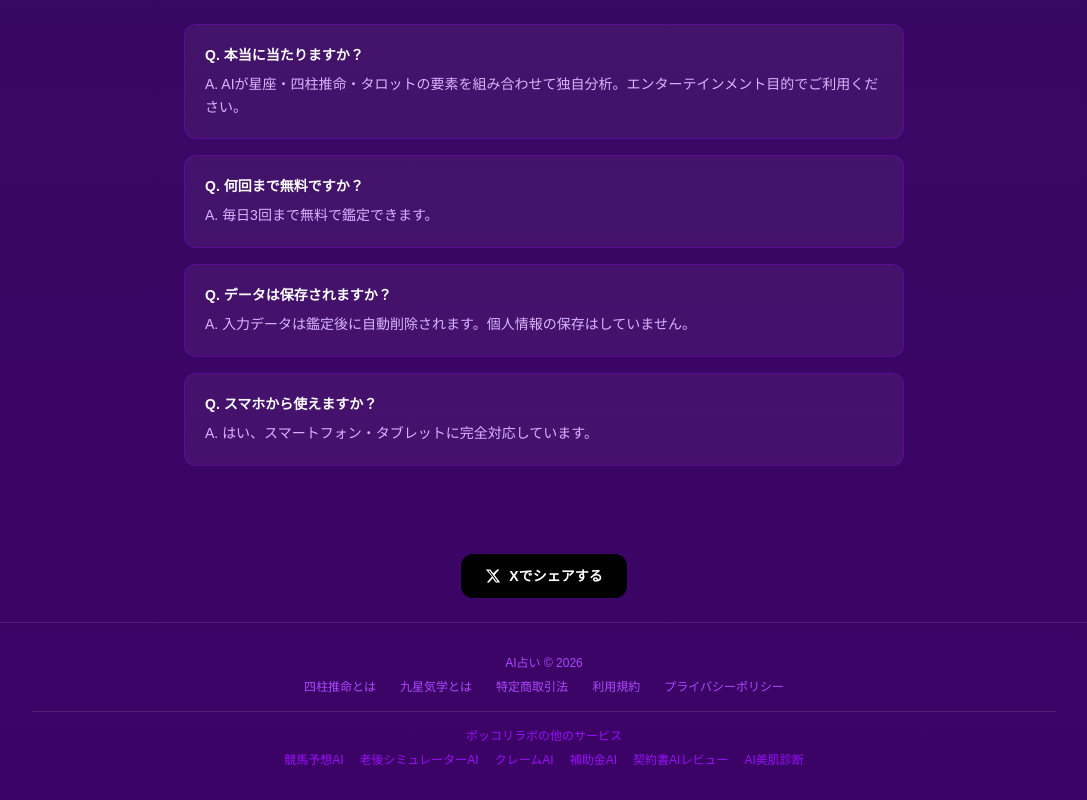
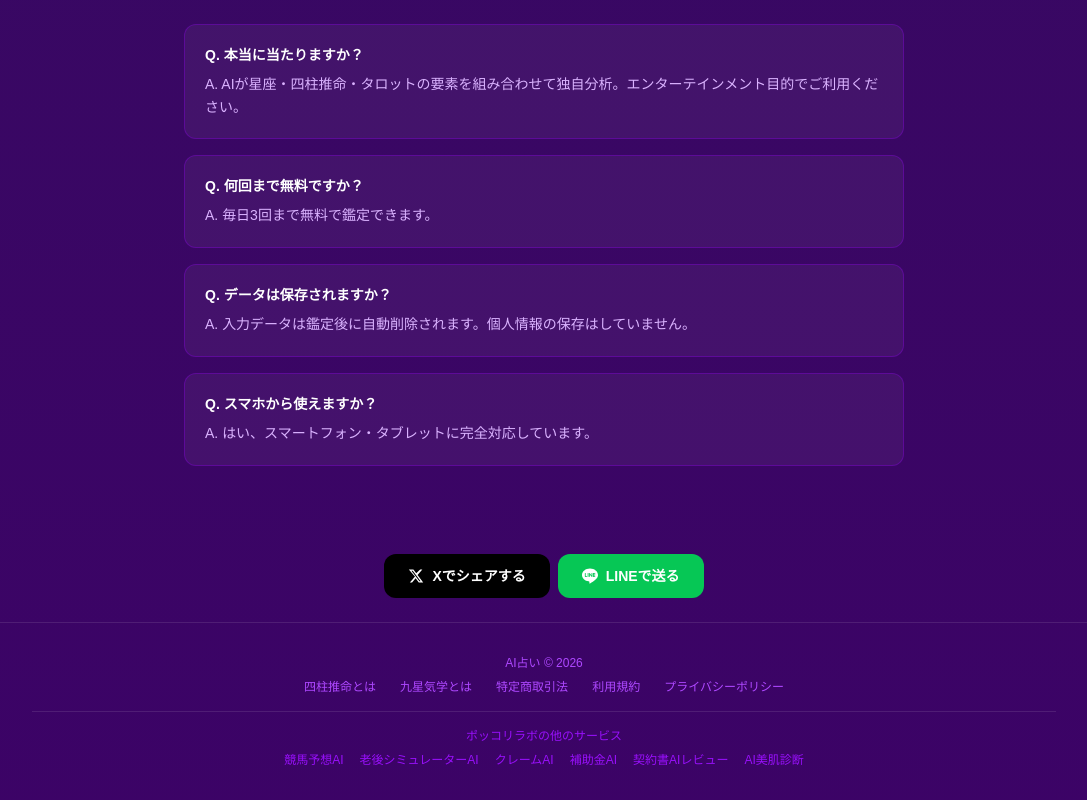
Before and after one commit to pokkori/uranai-ai, a Next.js app: page / in a window 1280 px wide. Shown: the part 6152-6952 px from the top of the page, without its empty margins (96-1183 px from the left). Built offline with nearby package versions, Linux system fonts and the light colour scheme.

Commit message:
feat: LINEシェアボタン追加

```diff
--- a/app/page.tsx
+++ b/app/page.tsx
@@ -345,8 +345,9 @@ export default function LandingPage() {
         </div>
       </section>
 
-      {/* X Share */}
+      {/* SNS Share */}
       <section className="py-6 px-6 text-center">
+        <div className="inline-flex flex-col sm:flex-row gap-2">
           <a
             href={"https://twitter.com/intent/tweet?text=" + encodeURIComponent("AI占い — 生年月日を入力するだけで四柱推命・九星気学・西洋占星術をAIが本格鑑定✨ 無料で試してみて → https://uranai-ai-sigma.vercel.app #AI占い #四柱推命 #九星気学")}
             target="_blank"
@@ -358,6 +359,19 @@ export default function LandingPage() {
             </svg>
             Xでシェアする
           </a>
+          <a
+            href={"https://line.me/R/msg/text/?" + encodeURIComponent("AI占い✨ 生年月日を入力するだけで四柱推命・九星気学・西洋占星術をAIが本格鑑定！無料で試してみて → https://uranai-ai-sigma.vercel.app")}
+            target="_blank"
+            rel="noopener noreferrer"
+            className="inline-flex items-center gap-2 text-white font-bold py-3 px-6 rounded-xl text-sm transition-colors"
+            style={{ background: "#06C755" }}
+          >
+            <svg viewBox="0 0 24 24" className="w-4 h-4 fill-current">
+              <path d="M19.365 9.863c.349 0 .63.285.63.631 0 .345-.281.63-.63.63H17.61v1.125h1.755c.349 0 .63.283.63.63 0 .344-.281.629-.63.629h-2.386c-.345 0-.627-.285-.627-.629V8.108c0-.345.282-.63.627-.63h2.386c.349 0 .63.285.63.63 0 .349-.281.63-.63.63H17.61v1.125h1.755zm-3.855 3.016c0 .27-.174.51-.432.596-.064.021-.133.031-.199.031-.211 0-.391-.09-.51-.25l-2.443-3.317v2.94c0 .344-.279.629-.631.629-.346 0-.626-.285-.626-.629V8.108c0-.27.173-.51.43-.595.06-.023.136-.033.194-.033.195 0 .375.104.495.254l2.462 3.33V8.108c0-.345.282-.63.63-.63.345 0 .63.285.63.63v4.771zm-5.741 0c0 .344-.282.629-.631.629-.345 0-.627-.285-.627-.629V8.108c0-.345.282-.63.627-.63.349 0 .631.285.631.63v4.771zm-2.466.629H4.917c-.345 0-.63-.285-.63-.629V8.108c0-.345.285-.63.63-.63.348 0 .63.285.63.63v4.141h1.756c.348 0 .629.283.629.63 0 .344-.281.629-.629.629M24 10.314C24 4.943 18.615.572 12 .572S0 4.943 0 10.314c0 4.811 4.27 8.842 10.035 9.608.391.082.923.258 1.058.59.12.301.079.766.038 1.08l-.164 1.02c-.045.301-.24 1.186 1.049.645 1.291-.539 6.916-4.078 9.436-6.975C23.176 14.393 24 12.458 24 10.314"/>
+            </svg>
+            LINEで送る
+          </a>
+        </div>
       </section>
       <footer className="border-t border-white/10 py-8 pb-24 sm:pb-8 text-center text-xs text-purple-500 px-6">
         <div className="max-w-5xl mx-auto space-y-2">
```
Lines whose indentation alone changed are shown as unchanged.
